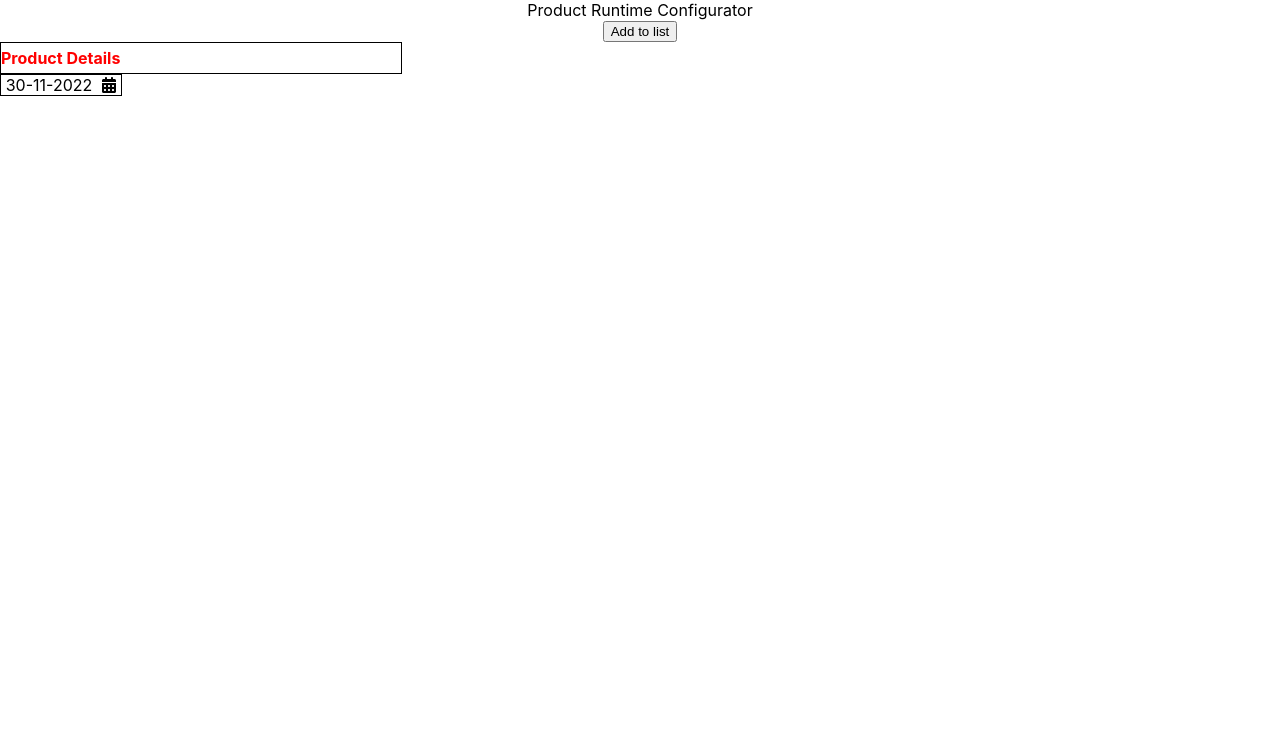
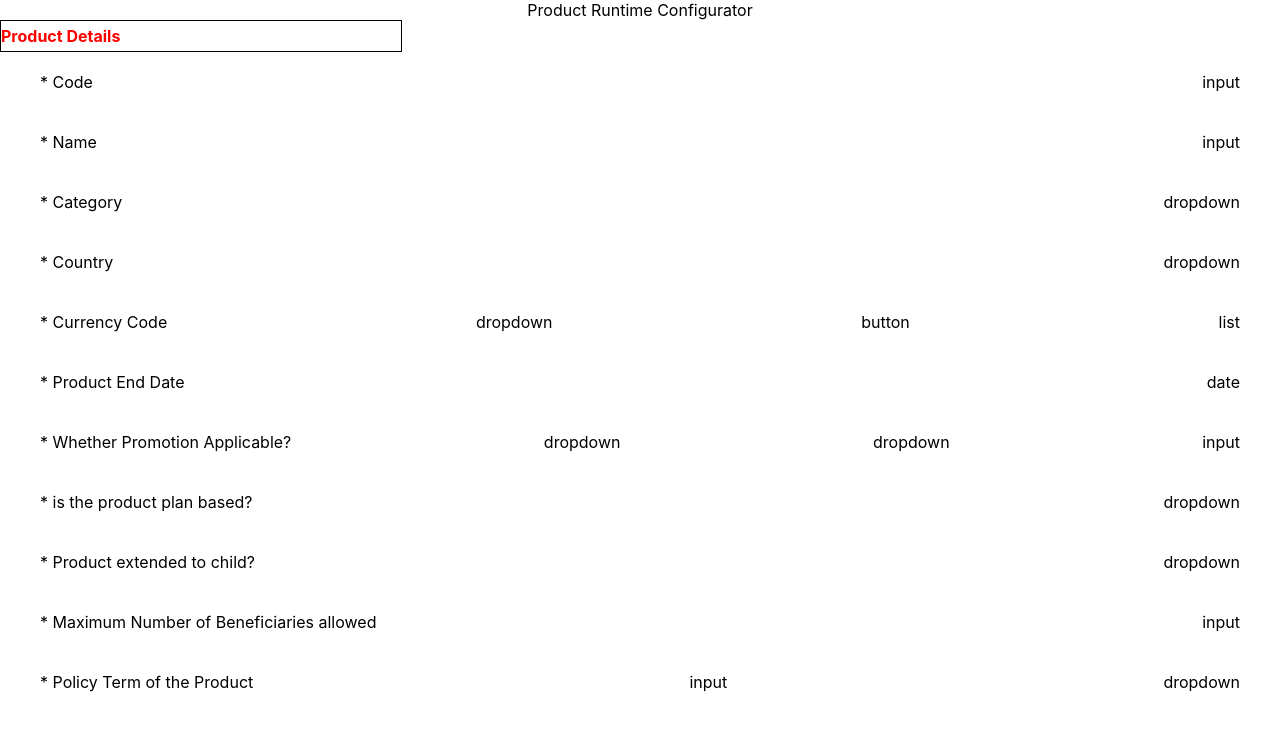
Before and after one commit to priyankaAccolite/react-poc, a React (Create React App) app: page / in a window 1280 px wide. Shown: the top 730 px of the page. Built offline with nearby package versions, Linux system fonts and the light colour scheme.

Commit message:
product detail changes

```diff
--- a/package.json
+++ b/package.json
@@ -3,12 +3,18 @@
   "version": "0.1.0",
   "private": true,
   "dependencies": {
+    "@fortawesome/fontawesome-svg-core": "^6.2.1",
+    "@fortawesome/free-solid-svg-icons": "^6.2.1",
+    "@fortawesome/react-fontawesome": "^0.2.0",
     "@testing-library/jest-dom": "^5.16.5",
     "@testing-library/react": "^13.4.0",
     "@testing-library/user-event": "^13.5.0",
     "react": "^18.2.0",
+    "react-datepicker": "^4.8.0",
     "react-dom": "^18.2.0",
     "react-scripts": "5.0.1",
+    "react-select": "^5.7.0",
+    "styled-components": "^5.3.6",
     "web-vitals": "^2.1.4"
   },
   "scripts": {
--- a/src/App.js
+++ b/src/App.js
@@ -8,9 +8,6 @@ function App() {
   return (
     <div className="App">
       <MainContainer />
-      <Button name="Add to list" />
-      <Headers title={"Product Details"}/>
-      <DateInput/>
     </div>
   );
 }
--- a/src/Constants/Constants.js
+++ b/src/Constants/Constants.js
@@ -1 +1,124 @@
-export const productdetails = [{ label: "code", type: "input" }];
+// export const options = [
+//   { value: "C++", label: "C++" },
+//   { value: "JAVA", label: "JAVA" },
+//   { value: "Javascript", label: "Javascript" },
+//   { value: "Python", label: "Python" },
+//   { value: "Swift", label: "Swift" },
+// ];
+const productDetails = [
+    {
+        label: "Code",
+        type: [
+            {
+                placeHolder:"input"
+            }
+        ],
+        id:1
+    },
+    {
+        label: "Name",
+        type: [
+            {
+                placeHolder:"input"
+            }
+        ],
+        id:2
+    },
+    {
+        label: "Category",
+        type: [
+            {
+                placeHolder:"dropdown"
+            }
+        ],
+        id:3
+    },
+    {
+        label: "Country",
+        type: [
+            {
+                placeHolder:"dropdown"
+            }
+        ],
+        id:4
+    },
+    {
+        label: "Currency Code",
+        type: [
+            {
+                placeHolder:"dropdown"
+            },
+            {
+                placeHolder:"button"
+            },
+            {
+                placeHolder:"list"
+            }
+        ],
+        id:5
+    },
+    {
+        label: "Product End Date",
+        type:[
+            {
+                placeHolder:"date"
+            }
+        ],
+        id:6
+    },
+    {
+        label: "Whether Promotion Applicable?",
+        type: [
+            {
+                placeHolder:"dropdown"
+            },
+            {
+                placeHolder:"dropdown"
+            },
+            {
+                placeHolder:"input"
+            }
+        ],
+        id:7
+    },
+    {
+        label: "is the product plan based?",
+        type:[
+            {
+                placeHolder:"dropdown"
+            }
+        ],
+        id:8
+    },
+    {
+        label: "Product extended to child?",
+        type:[
+            {
+                placeHolder:"dropdown"
+            }
+        ],
+        id:9
+    },
+    {
+        label: "Maximum Number of Beneficiaries allowed",
+        type:[
+            {
+                placeHolder:"input"
+            }
+        ],
+        id:10
+    },
+    {
+        label: "Policy Term of the Product",
+        type:[
+            {
+                placeHolder:"input"
+            },
+            {
+                placeHolder:"dropdown"
+            }
+        ],
+        id:11
+    }
+];
+export default productDetails
--- a/src/Containers/ProductDetails.jsx
+++ b/src/Containers/ProductDetails.jsx
@@ -1,6 +1,23 @@
 import React from "react";
+import Header from "../Components/Header";
+import productDetails from '../Constants/Constants'
 
 const ProductDetails = () => {
-  return <div>ProductDetails</div>;
+  return <>
+  <Header title={"Product Details"}/>
+  {productDetails.map((item)=>{
+    console.log("ProductDetails",productDetails)
+    return <>
+    <div style={{flexDirection:'row', justifyContent:'space-between', display:'flex', padding:20, marginRight:20, marginLeft:20}}>
+      <text>* {item.label}</text>
+      {(item.type).map((i)=>{
+        return <>
+        <text>{i.placeHolder}</text>
+        </>
+      })}
+    </div>
+    </>
+  })}
+  </>;
 };
 export default ProductDetails;
--- a/src/MainContainer.jsx
+++ b/src/MainContainer.jsx
@@ -1,6 +1,10 @@
 import React from "react";
+import ProductDetails from './Containers/ProductDetails'
+const MainContainer = () => {
+  return <>
+  <div>Product Runtime Configurator</div>
+  <ProductDetails/>
+  </>
 
-const MainContainer = () => {
-  return <div>Product Runtime Configurator</div>;
 };
 export default MainContainer;
```
Also changed, not shown: 1 other file (tests, documents, lock files or other folders).
